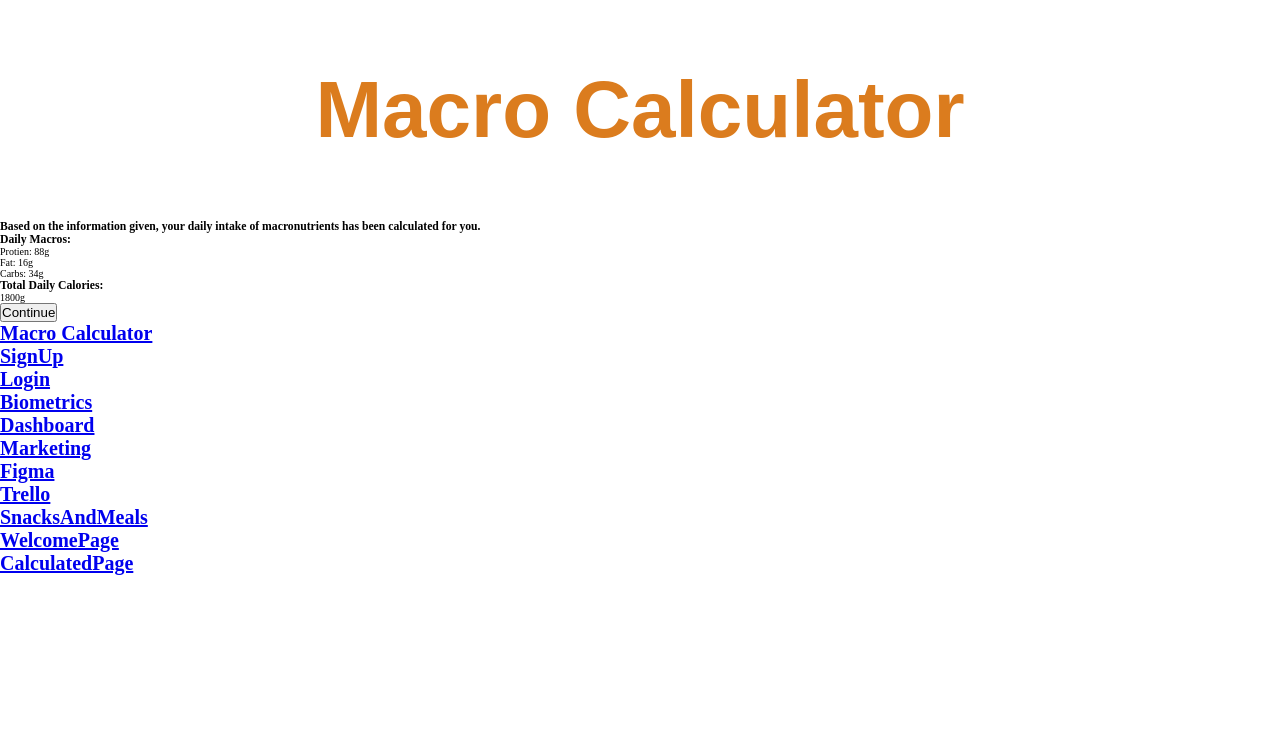
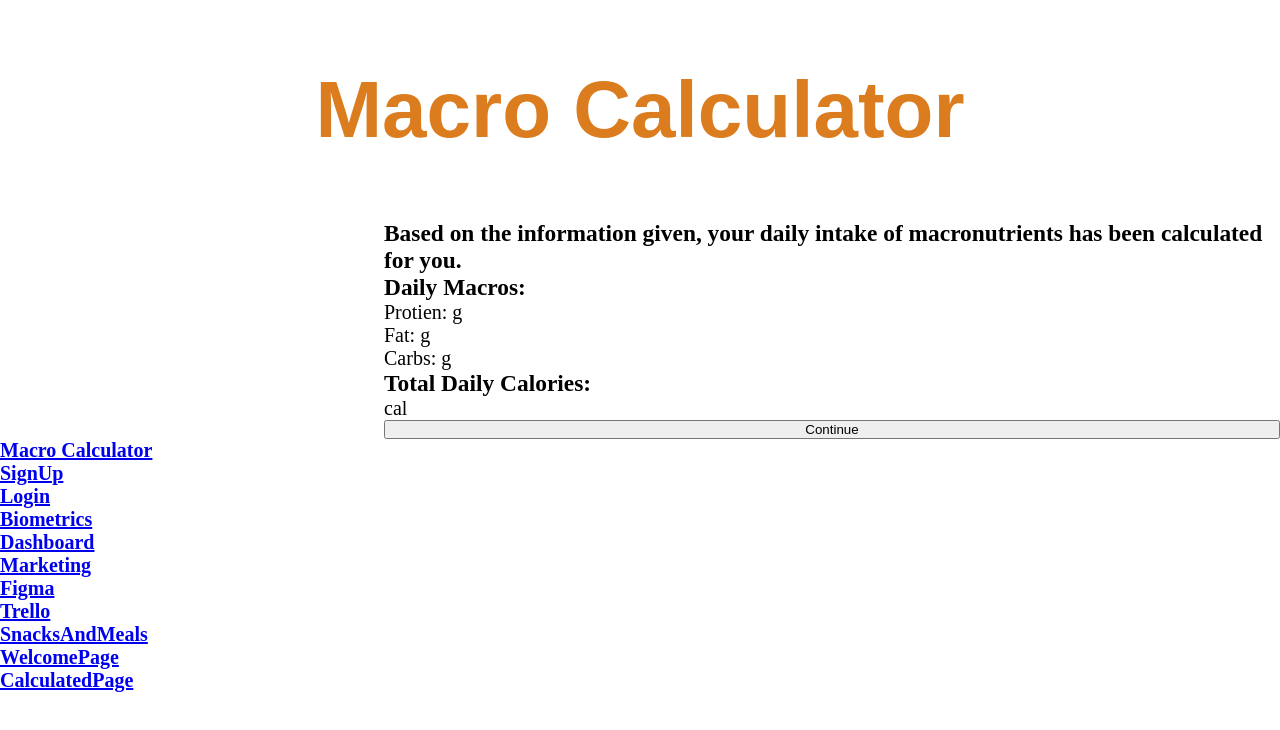
Before and after one commit to prietop97/macro-calculator-react, a React (Create React App) app: page /CalculatedPage in a window 1280 px wide. Shown: the top 730 px of the page. Built offline with nearby package versions, Linux system fonts and the light colour scheme; a web font is replaced by a local one.

Commit message:
added persist dependency, finished calculations, displayed

```diff
--- a/package.json
+++ b/package.json
@@ -11,6 +11,7 @@
     "react-scripts": "3.2.0",
     "redux": "^4.0.4",
     "redux-logger": "^3.0.6",
+    "redux-persist": "^6.0.0",
     "redux-thunk": "^2.3.0",
     "reselect": "^4.0.0",
     "styled-components": "^4.4.1"
--- a/src/Components/BioForm.js
+++ b/src/Components/BioForm.js
@@ -3,6 +3,7 @@ import styled from 'styled-components';
 import {month, days, year, feets, inches, meals} from './data.js';
 import { connect } from "react-redux"
 import { sendStats } from "../Redux/UserStats/userStatsActions";
+
 
 
 const initialValues = {
@@ -23,7 +24,7 @@ const BioForm = (props) => {
 
     const submitHandler = (e) => {
         e.preventDefault();
-        props.sendStats(formValues)
+        props.sendStats(formValues,props.history)
     }
     console.log(formValues)
 
@@ -46,15 +47,6 @@ const BioForm = (props) => {
         setHeight({...height, [e.target.name] : Number(e.target.value)})
         const totalHeight = height.feet * 12 + height.inches
         setFormValues({...formValues, height: Number(totalHeight)})
-    }
-
-    const changeAge = () => {
-        let today = new Date()
-        let arr = [formValues.birthdate_month,formValues.birthdate_day,formValues.birthdate_year]
-        let birthDate = new Date(arr.join("/"))
-        let oneYear = 1000 * 60 * 60 * 24 * 365
-        let difference = Math.floor((today - birthDate) / oneYear)
-        setFormValues({...formValues , age: difference })
     }
 
     return (
@@ -134,7 +126,8 @@ const BioForm = (props) => {
                 </div>
                 </div>
 
-                <button className='continue'>Continue</button>
+                    <button className='continue'>Continue</button>
+
             </form>
 
         </BioFormContainer>
--- a/src/Components/CalculatedPage.js
+++ b/src/Components/CalculatedPage.js
@@ -1,22 +1,23 @@
 import React from 'react';
-// import styled from 'styled-components';
+import styled from 'styled-components';
+import { connect } from 'react-redux'
 
 
-const CalculatedPage = props => {
-    console.log(props);
+const CalculatedPage = ({userInfo}) => {
+    console.log(userInfo);
     return (
-        <div>
+        <CalculatedContainer>
             <h3>Based on the information given, your daily intake of macronutrients has been calculated for you.</h3>
             <div>
                 <div>
                     <h3>Daily Macros: </h3>
                     <div>
-                        <p>Protien: {"88g"}</p>
-                        <p>Fat: {"16g"}</p>
-                        <p>Carbs: {"34g"}</p>
+                        <p>Protien: {userInfo.proteinGrams}g</p>
+                        <p>Fat: {userInfo.fatsGrams}g</p>
+                        <p>Carbs: {userInfo.carbsGrams}g</p>
                     </div>
                     <h3>Total Daily Calories: </h3>
-                        <p>{"1800g"}</p>
+                        <p>{userInfo.totalCalories}cal</p>
                 </div>
 
             </div>
@@ -26,8 +27,20 @@ const CalculatedPage = props => {
 
             {/* <h2>We will now curate a weekly meal plan based on your numbers. Your daily macronutrients will be automatically calculated between the meals you choose per day.</h2> */}
             <button className='continue'>Continue</button>
-        </div>
+        </CalculatedContainer>
     )
 }
 
-export default CalculatedPage;
+const mapStateToProps = state => ({
+    userInfo: state.userStats
+})
+export default connect(mapStateToProps,{})(CalculatedPage);
+
+const CalculatedContainer = styled.div`
+    display: flex;
+    justify-content: center;
+    flex-direction: column;
+    width: 100%;
+    padding-left: 30%;
+    font-size: 2rem;
+`
--- a/src/Components/LandingPage.js
+++ b/src/Components/LandingPage.js
@@ -1,10 +1,6 @@
 import React from 'react';
 import {Link} from 'react-router-dom';
 import styled from 'styled-components';
-
-//components
-import Login from './Login';
-import SignUp from './SignUp';
 
 const LandingPage = () => {
 
--- a/src/Components/SignUp.js
+++ b/src/Components/SignUp.js
@@ -4,7 +4,7 @@ import { connect } from "react-redux"
 import { signUp } from "../Redux/UserState/userActions"
 
 const SignUp = ({signUp , history}) => {
-    const [formValues,setFormValues] = useState({username: "" , password: ""})
+    const [formValues,setFormValues] = useState({username: "" , password: "" , fullname: ""})
 
     const handleChange = (e) => {
         setFormValues({...formValues,[e.target.name]:e.target.value})
--- a/src/Components/WelcomePage.js
+++ b/src/Components/WelcomePage.js
@@ -10,8 +10,8 @@ const WelcomePage = ({currentUser}) => {
         <WelcomeContainer>
             <div className = 'welcome'>
                 {/* Fill in the name with the endpoints later */}
-                <h3>Welcome !</h3>
-                {/* <h3 className="name">{currentUser}</h3> */}
+                <h3>Welcome </h3>
+                <h3 className="name">{currentUser.fullname}!</h3>
             </div>
             <div className = 'need'>
                 <h4>What You'll Need</h4>
--- a/src/Redux/UserStats/userStatsActions.js
+++ b/src/Redux/UserStats/userStatsActions.js
@@ -8,12 +8,16 @@ export const SEND_STATS_START = "SEND_STATS_START"
 export const SEND_STATS_SUCCESS = "SEND_STATS_SUCCESS"
 export const SEND_STATS_FAILED = "SEND_STATS_FAILED"
 
-export const sendStats = (info) => dispatch => {
+export const sendStats = (info,history) => dispatch => {
     dispatch({type:SEND_STATS_START})
     axiosWithAuth()
         .post("/info",info)
-        .then(res=>dispatch({type: SEND_STATS_SUCCESS , payload: res.data}))
+        .then(res=>{
+            dispatch({type: SEND_STATS_SUCCESS , payload: res.data})
+            history.push("/Calculatedpage")
+            })
         .catch(err=>console.log(err))
+
 }
 
 export const fetchStats = (id) => dispatch => {
@@ -25,8 +29,12 @@ export const fetchStats = (id) => dispatch => {
 }
 
 export const calculateStats = (user) => {
-    const number = 0
-    (user.gender === "male") ? number = 66 : number = 655
-    const BMR = number + (6.23 * user.height) + (12.7 * user.height) - (6.8 * 21)
+    let numberBMR = 0
+    if(user.gender === "male"){
+        numberBMR = 66
+    }else{
+        numberBMR = 655
+    }
+    const BMR = numberBMR + (6.23 * user.height) + (12.7 * user.height) - (6.8 * 21)
     return Math.floor(BMR * user.activity_factor * user.goal_multiplier)
 }
--- a/src/Redux/UserStats/userStatsReducer.js
+++ b/src/Redux/UserStats/userStatsReducer.js
@@ -28,15 +28,15 @@ export const userStatsReducer = (state = initialState , {type , payload}) => {
                 userStats: {}
             }
         case FETCH_STATS_SUCCESS:
-            const cal = calculateStats(payload)
+            const cals = calculateStats(payload)
             return {
                 ...state,
                 isFetching: false,
                 userStatsObj: payload,
-                totalCalories: cal,
-                proteinGrams: cal * 0.075,
-                carbsGrams: cal * 0.1,
-                fatsGrams: cal * 0.033
+                totalCalories: cals,
+                proteinGrams: Math.floor(cals * 0.075),
+                carbsGrams: Math.floor(cals * 0.1),
+                fatsGrams: Math.floor(cals * 0.033)
             }
         case FETCH_STATS_FAILED:
             return {
@@ -53,11 +53,16 @@ export const userStatsReducer = (state = initialState , {type , payload}) => {
                 userStatsObj: {}
             }
         case SEND_STATS_SUCCESS:
+            const cal = calculateStats(payload)
             return{
                 ...state,
                 isFetching: false,
                 error: null,
-                userStatsObj: payload
+                userStatsObj: payload,
+                totalCalories: cal,
+                proteinGrams: Math.floor(cal * 0.075),
+                carbsGrams: Math.floor(cal * 0.1),
+                fatsGrams: Math.floor(cal * 0.033)
             }
         case SEND_STATS_FAILED:
             return{
--- a/src/Redux/store.js
+++ b/src/Redux/store.js
@@ -5,11 +5,23 @@ import logger from "redux-logger"
 import { userReducer } from "./UserState/userReducer"
 import { userStatsReducer } from "./UserStats/userStatsReducer";
 
+import { persistStore , persistReducer} from 'redux-persist'
+import storage from 'redux-persist/lib/storage'
+
+const persistConfig = {
+    key: 'root',
+    storage,
+    whitelist: ["userStats","userState"]
+}
 
 let reducer = combineReducers({
     userState : userReducer,
     userStats : userStatsReducer
 })
 
+
+
+
 const middleware = [thunk,logger]
-export const store = createStore(reducer,applyMiddleware(...middleware))
+export const store = createStore(persistReducer(persistConfig , reducer),applyMiddleware(...middleware))
+export const persistor = persistStore(store)
--- a/src/index.js
+++ b/src/index.js
@@ -5,12 +5,16 @@ import App from './App';
 import {BrowserRouter as Router} from "react-router-dom";
 
 import { Provider } from "react-redux"
-import { store } from "./Redux/store"
+import { store , persistor } from "./Redux/store"
+
+import { PersistGate } from 'redux-persist/integration/react'
 
 render(
     <Router>
         <Provider store={store}>
-            <App />
+            <PersistGate persistor={persistor}>
+                <App />
+            </PersistGate>
         </Provider>
     </Router>
 , document.getElementById('root'));
```
Also changed, not shown: 1 other file (tests, documents, lock files or other folders).
